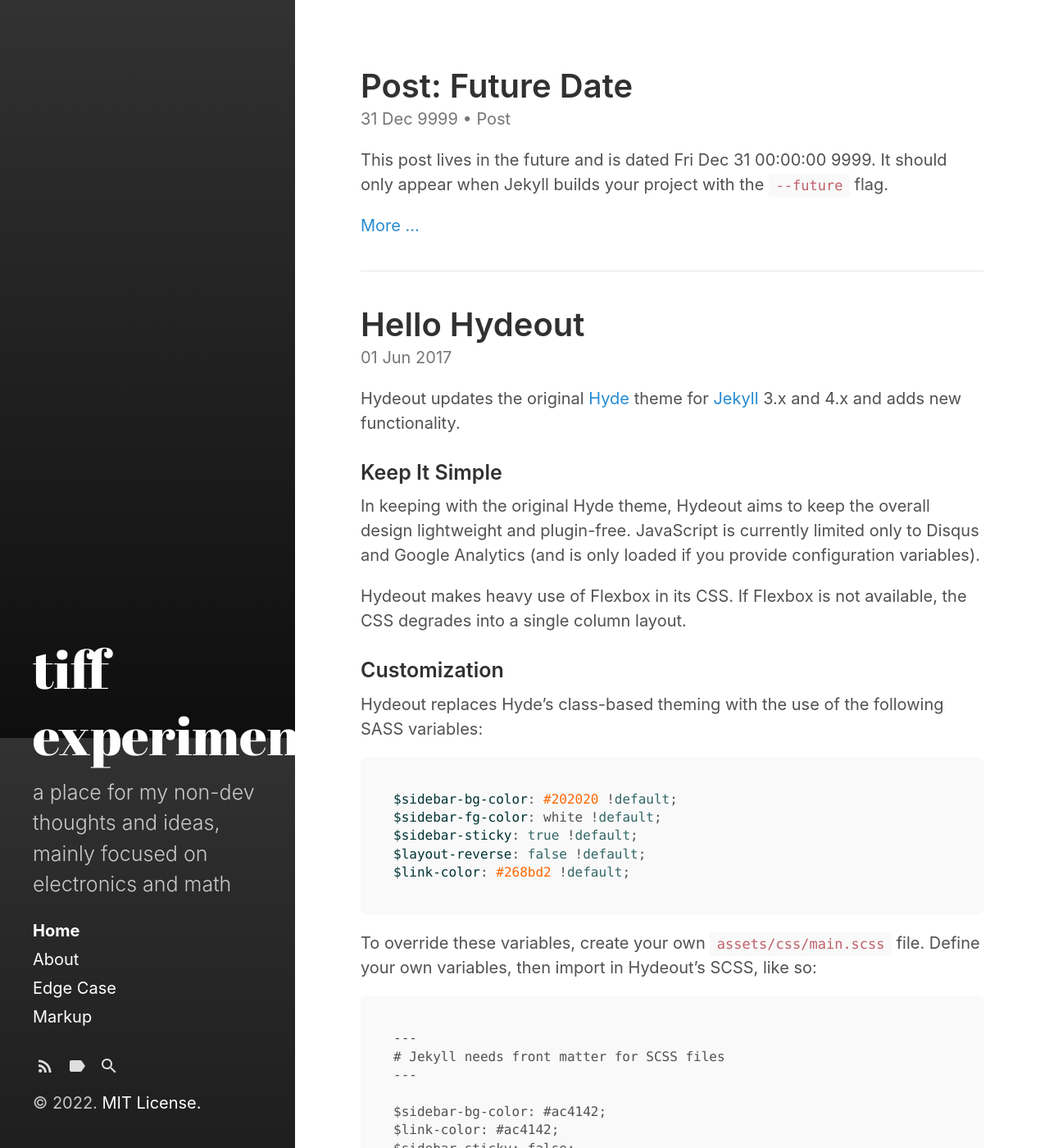
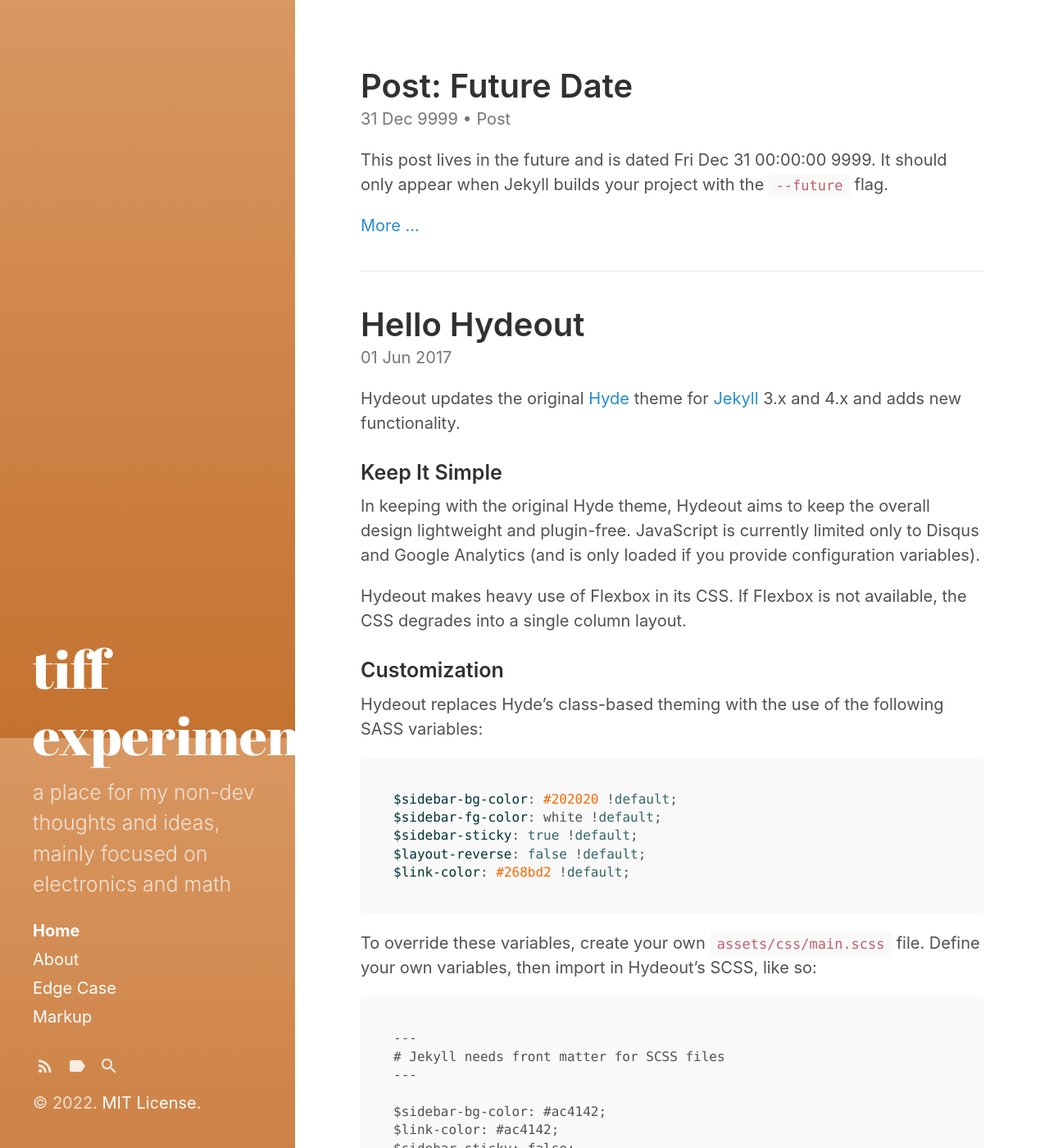
Before and after one commit to twhite96/tiff-experiments, a Jekyll site: the page built from index.html, in a window 1280 px wide and 1400 px high. Shown: the whole window at 82% size. Built offline with Jekyll 4.4.1, drawn with Linux system fonts in a browser that asks for light colours; the list of posts is cut into pages by our own code.

Commit message:
Update something

```diff
--- a/_sass/hydeout/_variables.scss
+++ b/_sass/hydeout/_variables.scss
@@ -42,7 +42,7 @@ $code-font-family: Menlo, Monaco, 'Courier New', monospace !default;
 $code-color: #bf616a !default;
 
 // Hyde theming
-$sidebar-bg-color: #202020 !default;
+$sidebar-bg-color: $orange !default;
 $sidebar-fg-color: #fff !default;
 $sidebar-sticky: true !default;
 $layout-reverse: false !default;
```
